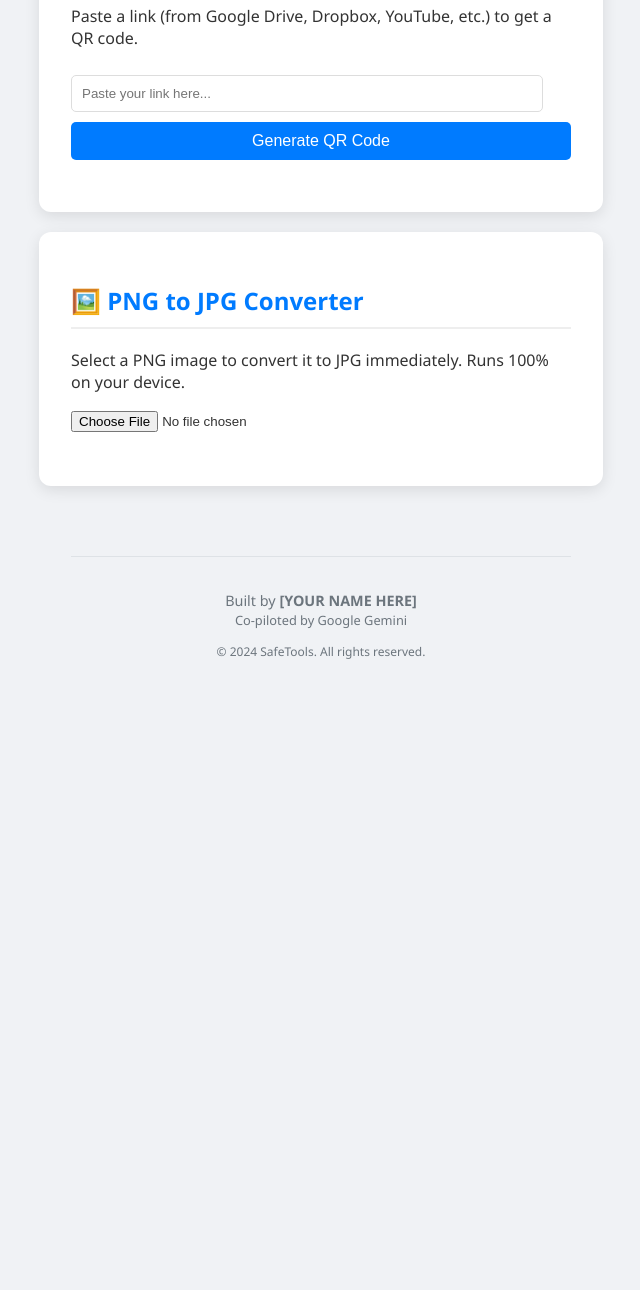
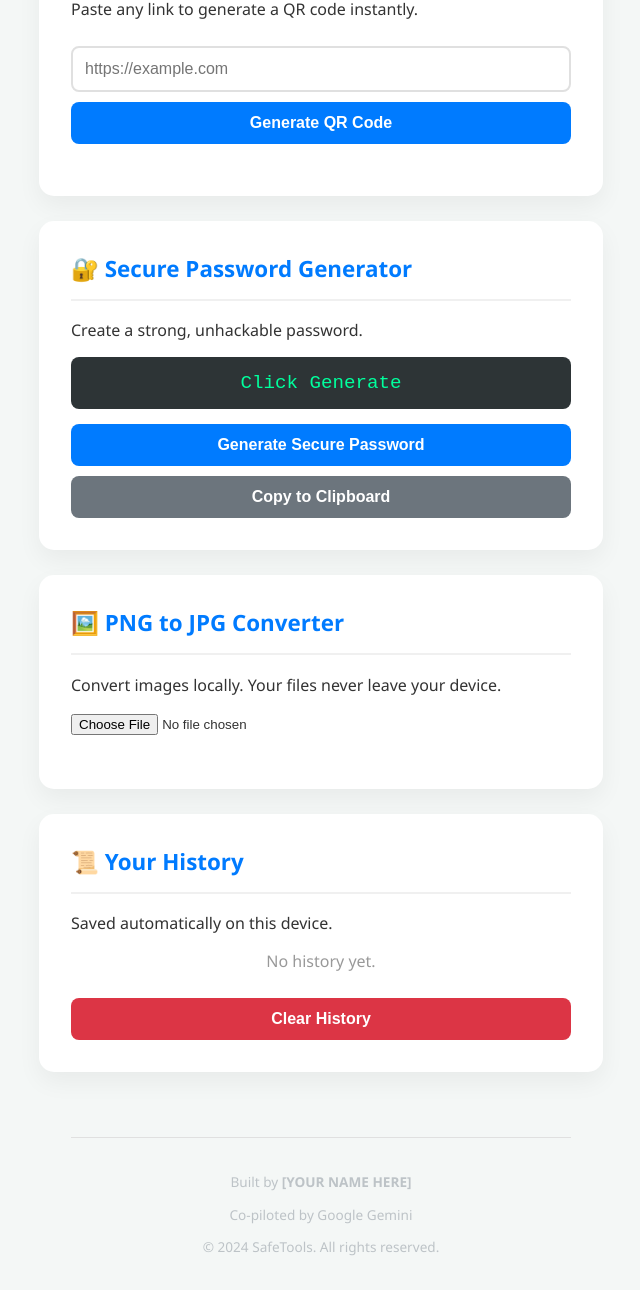
Before and after one commit to jayfhabian-web/easy-tools, a plain HTML site: page index.html in a window 1280 px wide. Shown: the part 218-1508 px from the top of the page, without its empty margins (319-959 px from the left). Before the commit the page ends 930 px from the top, so only its background shows below. Drawn offline with Linux system fonts and the light colour scheme.

Commit message:
Update index.html

```diff
--- a/index.html
+++ b/index.html
@@ -3,13 +3,13 @@
 <head>
     <meta charset="UTF-8">
     <meta name="viewport" content="width=device-width, initial-scale=1.0">
-    <title>SafeTools - Free & Secure</title>
+    <title>SafeTools - Free & Private</title>
     <script src="https://cdnjs.cloudflare.com/ajax/libs/qrcodejs/1.0.0/qrcode.min.js"></script>
     <style>
-        /* This CSS makes the site look clean and modern */
+        /* --- MODERN STYLING --- */
         body {
-            font-family: 'Segoe UI', Tahoma, Geneva, Verdana, sans-serif;
-            background-color: #f0f2f5;
+            font-family: 'Segoe UI', system-ui, sans-serif;
+            background-color: #f4f7f6;
             color: #333;
             display: flex;
             flex-direction: column;
@@ -17,111 +17,236 @@
             margin: 0;
             padding: 20px;
         }
+
+        /* HEADER */
+        header { text-align: center; margin-bottom: 30px; }
+        h1 { color: #2c3e50; margin: 0; }
+        .subtitle { color: #7f8c8d; font-size: 0.9rem; margin-top: 5px; }
+
+        /* CARDS */
         .container {
             background: white;
             padding: 2rem;
-            border-radius: 12px;
-            box-shadow: 0 4px 15px rgba(0,0,0,0.1);
+            border-radius: 15px;
+            box-shadow: 0 10px 25px rgba(0,0,0,0.05);
             max-width: 500px;
             width: 100%;
-            margin-bottom: 20px;
+            margin-bottom: 25px;
+            transition: transform 0.2s;
         }
-        h1 { color: #2c3e50; text-align: center; }
-        h2 { color: #007bff; border-bottom: 2px solid #eee; padding-bottom: 10px; }
-        input[type="text"] {
-            width: 90%;
-            padding: 10px;
+        .container:hover { transform: translateY(-2px); }
+
+        h2 {
+            color: #007bff;
+            border-bottom: 2px solid #f0f0f0;
+            padding-bottom: 15px;
+            margin-top: 0;
+            font-size: 1.4rem;
+        }
+
+        /* INPUTS & BUTTONS */
+        input[type="text"], input[type="number"] {
+            width: 100%;
+            padding: 12px;
             margin: 10px 0;
-            border: 1px solid #ddd;
-            border-radius: 5px;
+            border: 2px solid #e0e0e0;
+            border-radius: 8px;
+            box-sizing: border-box; /* Fixes padding issues */
+            font-size: 1rem;
         }
+
         button {
             background-color: #007bff;
             color: white;
             border: none;
-            padding: 10px 20px;
-            border-radius: 5px;
+            padding: 12px;
+            border-radius: 8px;
             cursor: pointer;
-            font-size: 16px;
+            font-size: 1rem;
             width: 100%;
+            font-weight: 600;
+            transition: background 0.2s;
         }
         button:hover { background-color: #0056b3; }
-        #qrcode {
-            margin-top: 20px;
-            display: flex;
-            justify-content: center;
+
+        /* SPECIFIC ELEMENTS */
+        #qrcode { margin-top: 20px; display: flex; justify-content: center; }
+
+        /* PASSWORD TOOL */
+        .password-display {
+            background: #2d3436;
+            color: #00ff9d;
+            font-family: monospace;
+            padding: 15px;
+            border-radius: 8px;
+            text-align: center;
+            font-size: 1.2rem;
+            margin: 15px 0;
+            word-break: break-all;
         }
 
-        /* FOOTER STYLES */
+        /* HISTORY SECTION */
+        .history-item {
+            background: #f8f9fa;
+            border-left: 4px solid #007bff;
+            padding: 10px;
+            margin-bottom: 8px;
+            font-size: 0.9rem;
+            display: flex;
+            justify-content: space-between;
+        }
+        .timestamp { color: #999; font-size: 0.75rem; }
+        .clear-btn {
+            background-color: #dc3545;
+            margin-top: 10px;
+        }
+        .clear-btn:hover { background-color: #a71d2a; }
+
+        /* FOOTER */
         .footer {
-            margin-top: 50px;
+            margin-top: 40px;
             text-align: center;
-            font-size: 0.9rem;
-            color: #6c757d;
-            border-top: 1px solid #dee2e6;
+            font-size: 0.85rem;
+            color: #bdc3c7;
+            border-top: 1px solid #e0e0e0;
             padding-top: 20px;
-            padding-bottom: 20px;
             width: 100%;
             max-width: 500px;
-        }
-        .footer a {
-            color: #007bff;
-            text-decoration: none;
         }
     </style>
 </head>
 <body>
 
-    <h1>SafeTools</h1>
+    <header>
+        <h1>SafeTools</h1>
+        <div class="subtitle">Private • Secure • Free</div>
+    </header>
 
     <div class="container">
         <h2>🔗 Link to QR Code</h2>
-        <p>Paste a link (from Google Drive, Dropbox, YouTube, etc.) to get a QR code.</p>
-        <input type="text" id="linkInput" placeholder="Paste your link here...">
+        <p>Paste any link to generate a QR code instantly.</p>
+        <input type="text" id="linkInput" placeholder="https://example.com">
         <button onclick="makeQR()">Generate QR Code</button>
         <div id="qrcode"></div>
     </div>
 
     <div class="container">
+        <h2>🔐 Secure Password Generator</h2>
+        <p>Create a strong, unhackable password.</p>
+        <div id="passwordResult" class="password-display">Click Generate</div>
+        <button onclick="generatePassword()">Generate Secure Password</button>
+        <button onclick="copyPassword()" style="margin-top:10px; background-color:#6c757d;">Copy to Clipboard</button>
+    </div>
+
+    <div class="container">
         <h2>🖼️ PNG to JPG Converter</h2>
-        <p>Select a PNG image to convert it to JPG immediately. Runs 100% on your device.</p>
+        <p>Convert images locally. Your files never leave your device.</p>
         <input type="file" id="fileInput" accept="image/png">
+        <canvas id="canvas" style="display:none;"></canvas>
         <br><br>
-        <canvas id="canvas" style="display:none;"></canvas>
-        <button id="downloadBtn" style="display:none; background-color: #28a745;">Download JPG Now</button>
+        <button id="downloadBtn" style="display:none; background-color: #28a745;">Download JPG Result</button>
+    </div>
+
+    <div class="container">
+        <h2>📜 Your History</h2>
+        <p>Saved automatically on this device.</p>
+        <div id="historyList"></div>
+        <button class="clear-btn" onclick="clearHistory()">Clear History</button>
     </div>
 
     <div class="footer">
-        <p>
-            Built by <strong>[YOUR NAME HERE]</strong>
-            <br>
-            <span style="font-size: 0.8rem;">Co-piloted by Google Gemini</span>
-        </p>
-        <p style="font-size: 0.75rem;">
-            &copy; 2024 SafeTools. All rights reserved.
-        </p>
+        <p>Built by <strong>[YOUR NAME HERE]</strong></p>
+        <p>Co-piloted by Google Gemini</p>
+        <p>&copy; 2024 SafeTools. All rights reserved.</p>
     </div>
 
     <script>
-        // --- LOGIC FOR QR CODE ---
+        // --- 1. HISTORY SYSTEM ---
+        function addToHistory(action, detail) {
+            const history = JSON.parse(localStorage.getItem('safeToolsHistory')) || [];
+            const timestamp = new Date().toLocaleTimeString();
+            const newItem = { action, detail, time: timestamp };
+
+            // Add to beginning of list
+            history.unshift(newItem);
+
+            // Keep only last 10 items
+            if(history.length > 10) history.pop();
+
+            localStorage.setItem('safeToolsHistory', JSON.stringify(history));
+            renderHistory();
+        }
+
+        function renderHistory() {
+            const history = JSON.parse(localStorage.getItem('safeToolsHistory')) || [];
+            const list = document.getElementById('historyList');
+            list.innerHTML = ""; // Clear current list
+
+            if (history.length === 0) {
+                list.innerHTML = "<p style='color:#999; text-align:center;'>No history yet.</p>";
+                return;
+            }
+
+            history.forEach(item => {
+                list.innerHTML += `
+                    <div class="history-item">
+                        <div><strong>${item.action}</strong><br>${item.detail}</div>
+                        <div class="timestamp">${item.time}</div>
+                    </div>
+                `;
+            });
+        }
+
+        function clearHistory() {
+            if(confirm("Are you sure you want to delete your history?")) {
+                localStorage.removeItem('safeToolsHistory');
+                renderHistory();
+            }
+        }
+
+        // Load history when page opens
+        window.onload = renderHistory;
+
+
+        // --- 2. QR CODE LOGIC ---
         function makeQR() {
             const input = document.getElementById("linkInput").value;
             const container = document.getElementById("qrcode");
 
-            if(input === "") {
-                alert("Please paste a link first!");
-                return;
-            }
+            if(input === "") { alert("Please paste a link first!"); return; }
 
-            container.innerHTML = ""; // Clear previous QR
-            new QRCode(container, {
-                text: input,
-                width: 128,
-                height: 128
-            });
+            container.innerHTML = "";
+            new QRCode(container, { text: input, width: 128, height: 128 });
+
+            // Save to history
+            addToHistory("QR Code Created", input.substring(0, 25) + "...");
         }
 
-        // --- LOGIC FOR IMAGE CONVERTER ---
+
+        // --- 3. PASSWORD GENERATOR LOGIC ---
+        function generatePassword() {
+            const chars = "ABCDEFGHIJKLMNOPQRSTUVWXYZabcdefghijklmnopqrstuvwxyz0123456789!@#$%^&*()_+";
+            let password = "";
+            for (let i = 0; i < 16; i++) {
+                const randomValues = new Uint32Array(1);
+                window.crypto.getRandomValues(randomValues);
+                password += chars[randomValues[0] % chars.length];
+            }
+            document.getElementById("passwordResult").innerText = password;
+
+            // Save to history (but not the actual password for security!)
+            addToHistory("Password Generated", "A secure password was created");
+        }
+
+        function copyPassword() {
+            const text = document.getElementById("passwordResult").innerText;
+            if (text === "Click Generate") return;
+            navigator.clipboard.writeText(text);
+            alert("Password copied!");
+        }
+
+
+        // --- 4. IMAGE CONVERTER LOGIC ---
         const fileInput = document.getElementById('fileInput');
         const canvas = document.getElementById('canvas');
         const ctx = canvas.getContext('2d');
@@ -129,21 +254,18 @@
 
         fileInput.addEventListener('change', function(e) {
             if(e.target.files.length === 0) return;
-
             const img = new Image();
             img.onload = function() {
-                // Set canvas to image size
                 canvas.width = img.width;
                 canvas.height = img.height;
-                // Draw white background (for transparency in PNGs)
                 ctx.fillStyle = "#FFFFFF";
                 ctx.fillRect(0, 0, canvas.width, canvas.height);
-                // Draw the image
                 ctx.drawImage(img, 0, 0);
+                downloadBtn.style.display = 'block';
+                downloadBtn.innerText = "Download JPG";
 
-                // Show the download button
-                downloadBtn.style.display = 'block';
-                downloadBtn.innerText = "Download JPG (Ready)";
+                // Save to history
+                addToHistory("Image Converted", "PNG -> JPG conversion");
             }
             img.src = URL.createObjectURL(e.target.files[0]);
         });
@@ -156,6 +278,5 @@
             link.click();
         });
     </script>
-
 </body>
 </html>
```
